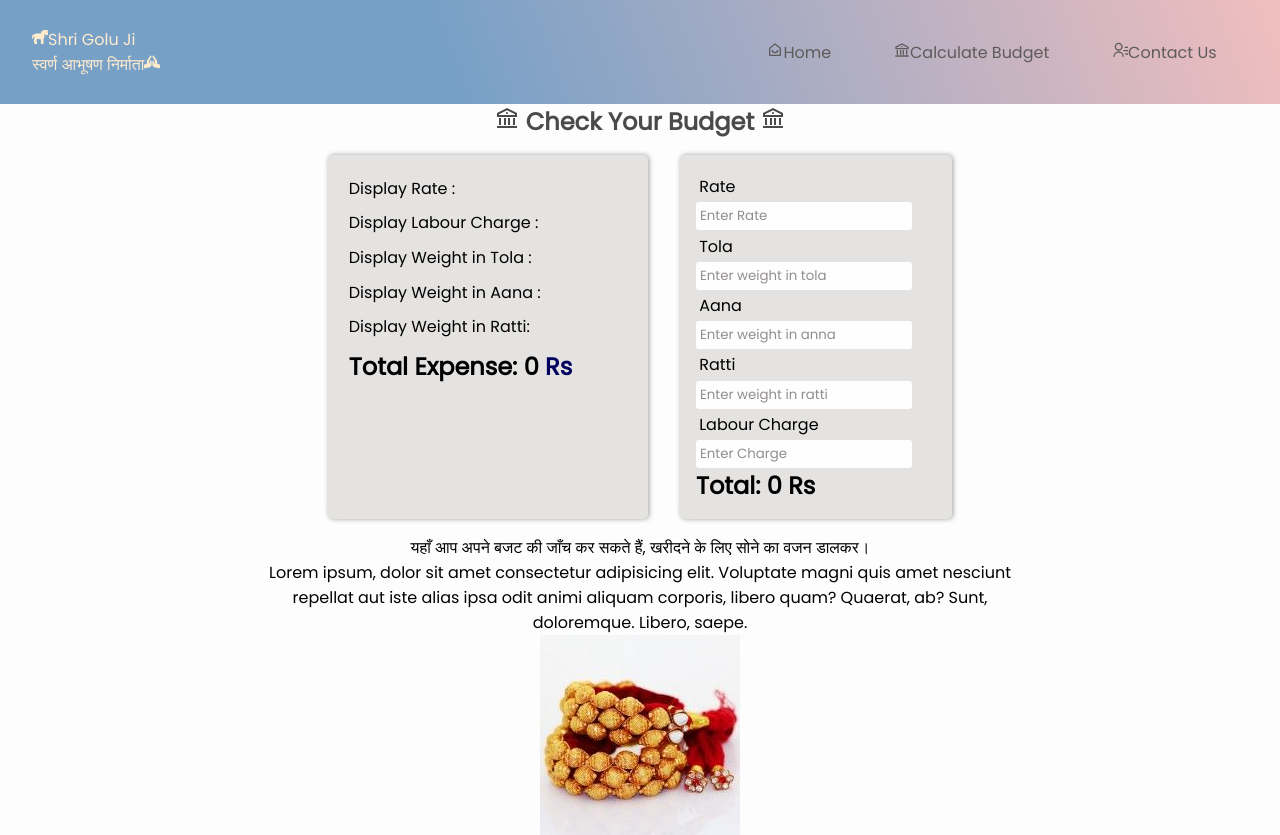
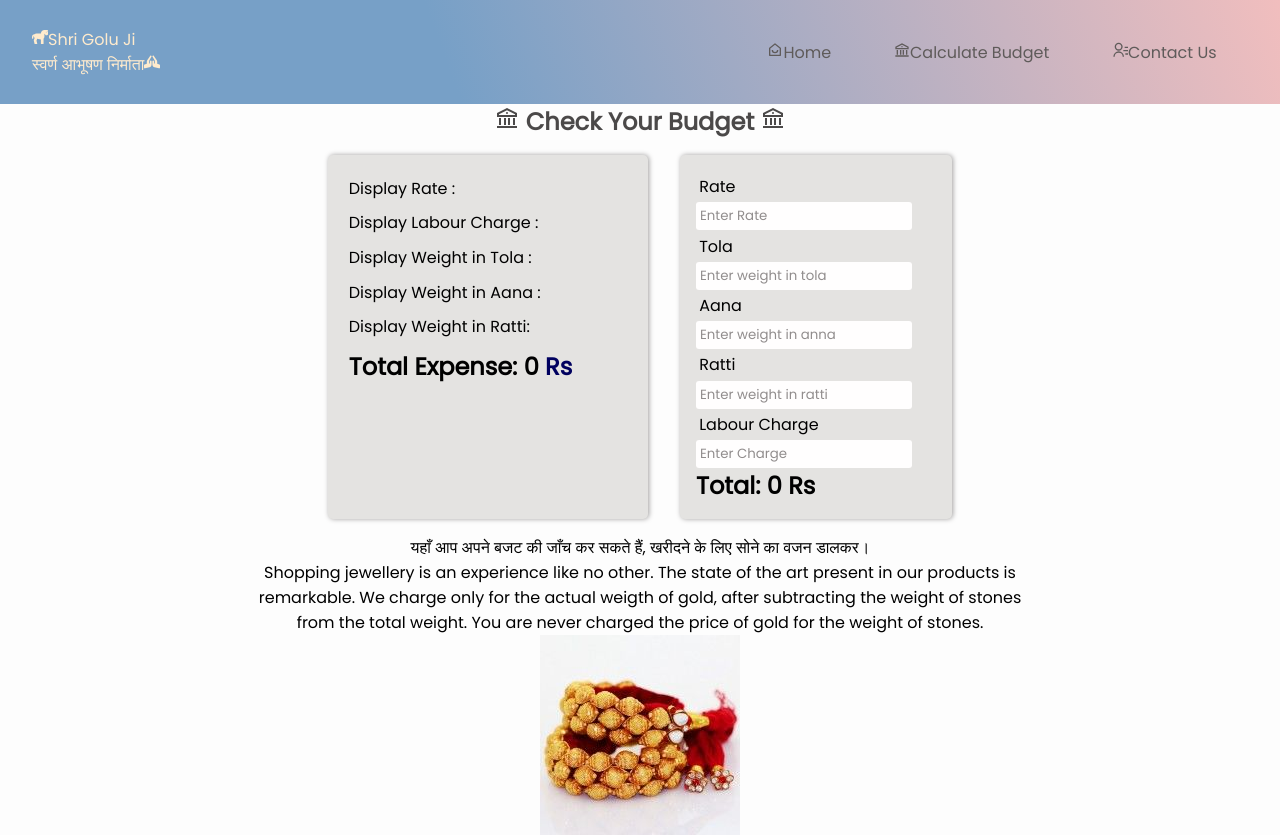
Before and after one commit to RajatVermaz/myWebsite, a React (Create React App) app: page /calculate in a window 1280 px wide. Built offline with nearby package versions, Linux system fonts and the light colour scheme.

Commit message:
minor changes

```diff
--- a/src/components/Calculate.js
+++ b/src/components/Calculate.js
@@ -95,10 +95,9 @@ const Calculate = () => {
           यहाँ आप अपने बजट की जाँच कर सकते हैं, खरीदने के लिए सोने का वजन डालकर।
         </p>
         <p>
-          Lorem ipsum, dolor sit amet consectetur adipisicing elit. Voluptate
-          magni quis amet nesciunt repellat aut iste alias ipsa odit animi
-          aliquam corporis, libero quam? Quaerat, ab? Sunt, doloremque. Libero,
-          saepe.
+          Shopping jewellery is an experience like no other. The state of the art present in our products is remarkable.
+          We charge only for the actual weigth of gold, after subtracting the weight of stones from the total weight.
+          You are never charged the price of gold for the weight of stones.
         </p>
       </div>
       <div className="image">
```
